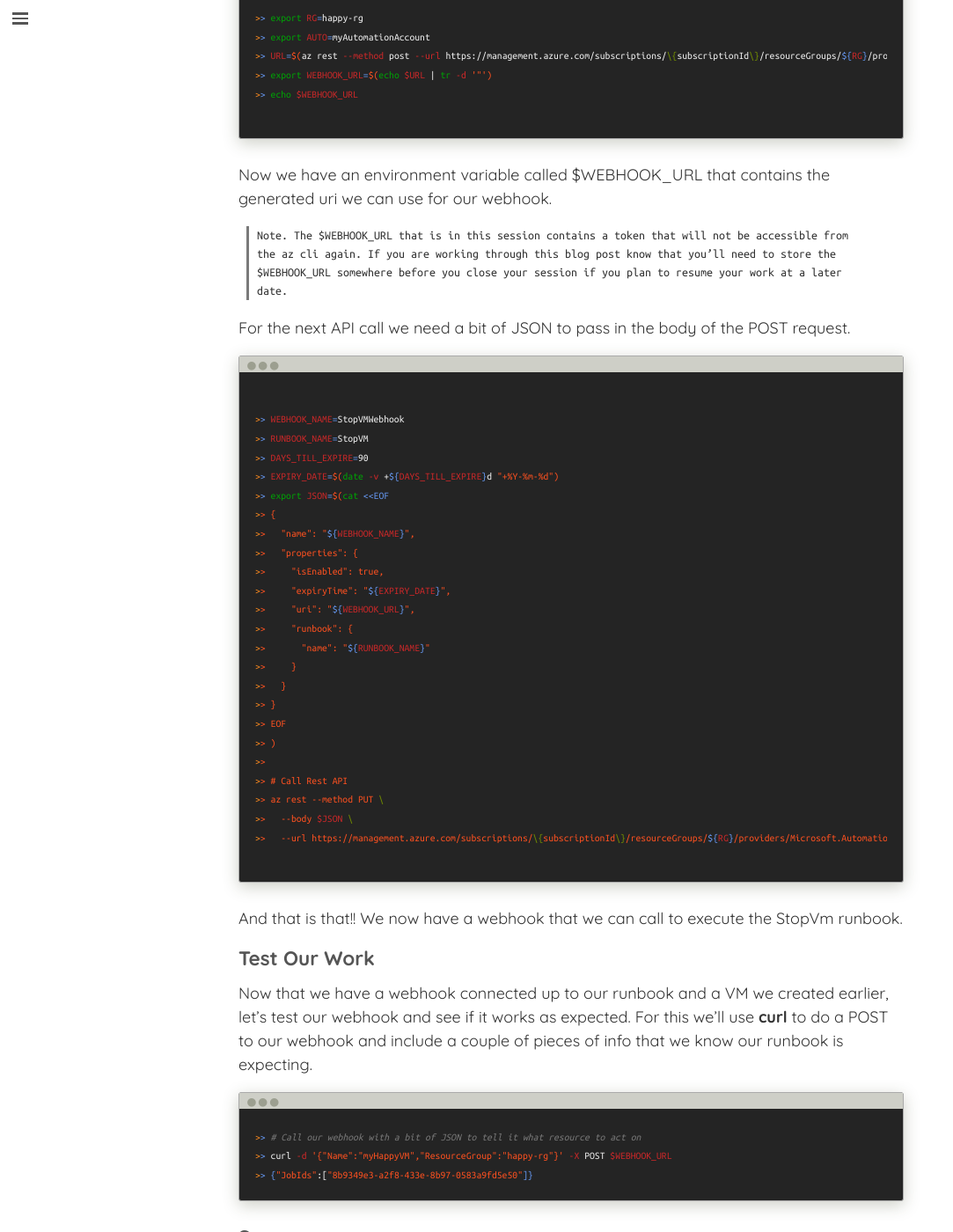
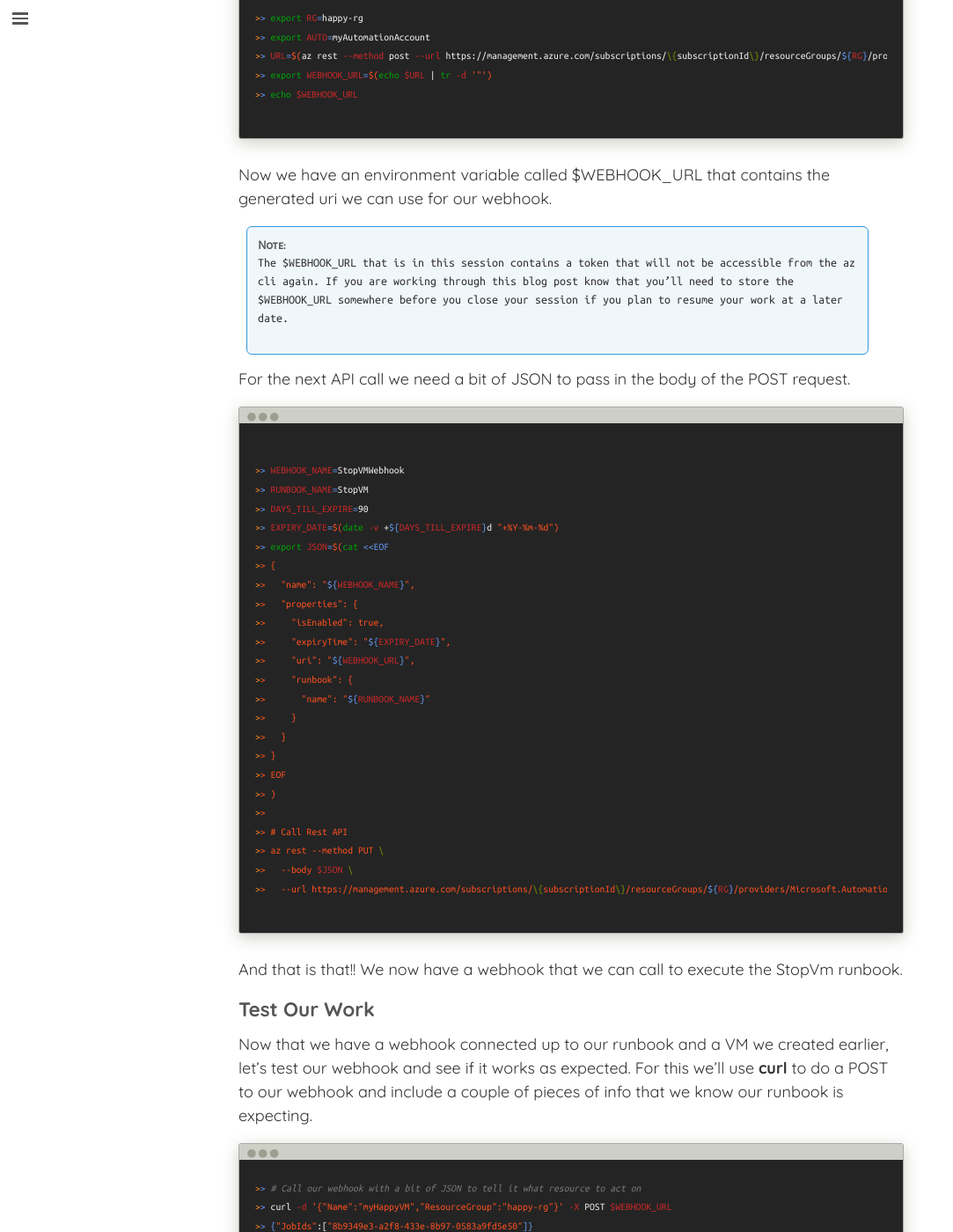
Before and after one commit to brentmcconnell/brentmcconnell.github.io, a Jekyll site: the page built from _posts/2021-03-18-autoshutdown.md, in a window 1280 px wide and 1400 px high, scrolled down 5967 px. Shown: the whole window at 88% size, without its empty margins (0-1083 px from the left). Built offline with Jekyll 4.4.1, drawn with Linux system fonts in a browser that asks for light colours; nearby versions of some CDN libraries; comment, search, counter and statistics services are not loaded.

Commit message:
style changes

```diff
--- a/_posts/2021-03-18-autoshutdown.md
+++ b/_posts/2021-03-18-autoshutdown.md
@@ -229,7 +229,7 @@ and save it to an environment variable.
 Now we have an environment variable called $WEBHOOK_URL that contains the
 generated uri we can use for our webhook.
 
-> Note.  The $WEBHOOK_URL that is in this session contains a token that will not
+> The $WEBHOOK_URL that is in this session contains a token that will not
 > be accessible from the az cli again.  If you are working through this blog post
 > know that you'll need to store the $WEBHOOK_URL somewhere before you close your
 > session if you plan to resume your work at a later date.
--- a/_sass/_blockquotes.scss
+++ b/_sass/_blockquotes.scss
@@ -1,8 +1,21 @@
 blockquote {
-  border-left: 3px solid #7a7a7a;
-  //font-style: italic;
-  //margin-left: $space-1;
-  //padding: $space-1;
+  //border-left: 3px solid #7a7a7a;
+  -moz-border-radius: 6px;
+  -webkit-border-radius: 6px;
+  background-color: #f0f7fb;
+  border: solid 1px #3498db;
+  border-radius: 6px;
+  line-height: 18px;
+  overflow: hidden;
+  padding: 12px;
+  font-family: $link-font-family !important;
+}
+
+blockquote::before
+{
+  content: 'Note: ';
+  font-weight: bold;
+  padding-bottom: 15px;
 }
 
 blockquote footer {
```
